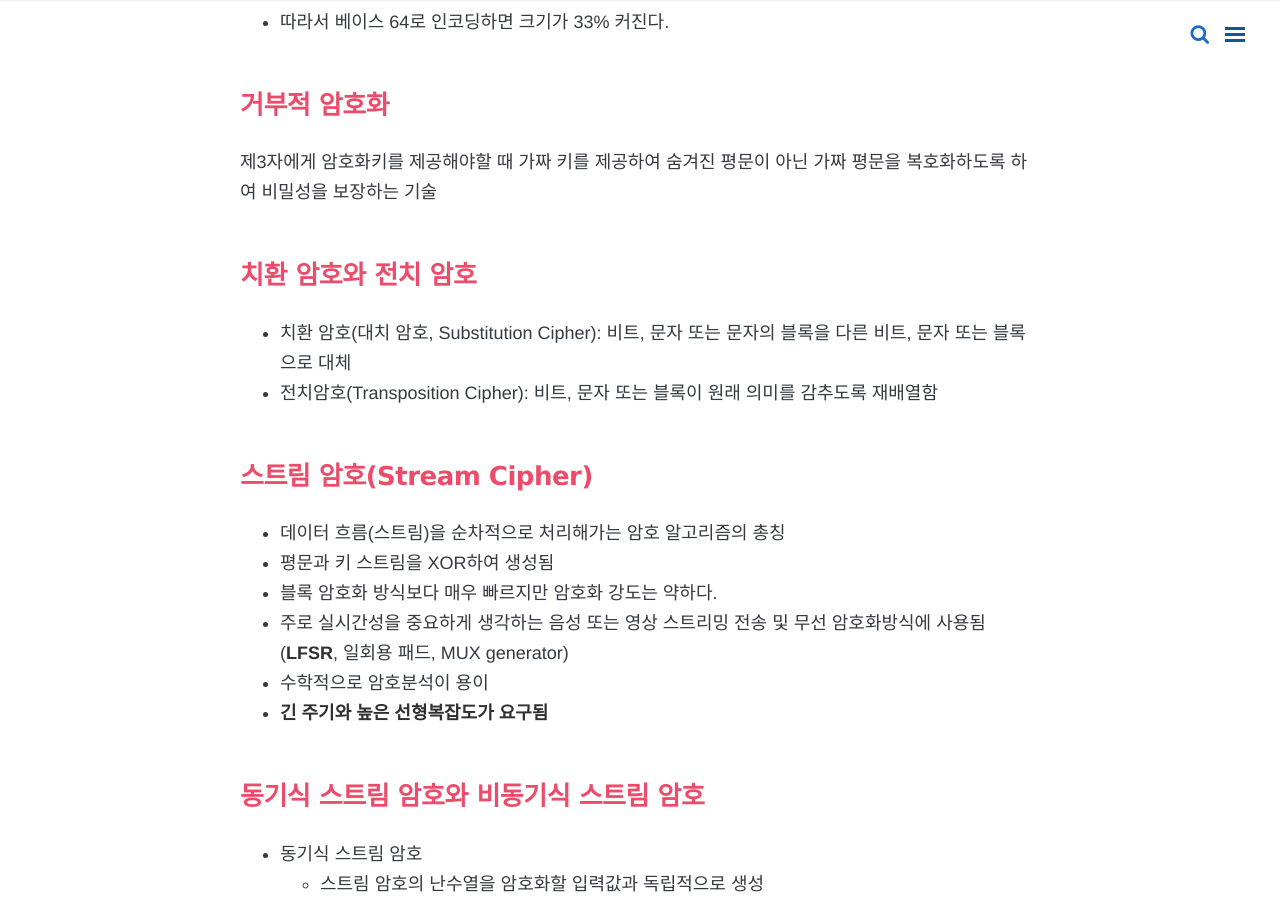
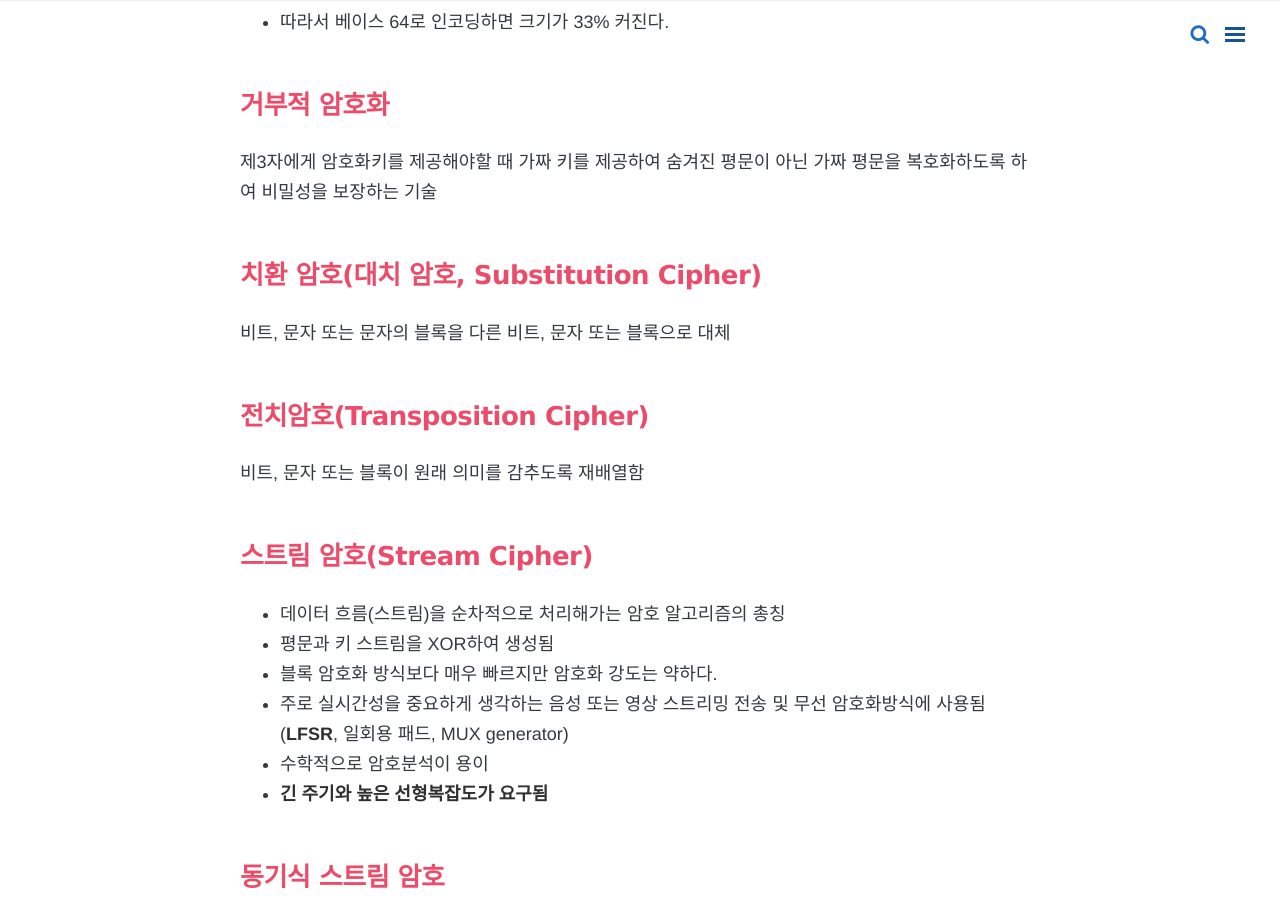
Before and after one commit to yeonsu1936/yeonsu1936.github.io, a Jekyll site: the page built from _posts/algisa/2020-08-10-part2.md, in a window 1280 px wide and 900 px high, scrolled down 771 px. Built offline with Jekyll 4.4.1, drawn with Linux system fonts in a browser that asks for light colours; nearby versions of some CDN libraries; comment, search, counter and statistics services are not loaded; some of the changed text lies outside the part shown.

Commit message:
Update 2020-08-10-part2.md

```diff
--- a/_posts/algisa/2020-08-10-part2.md
+++ b/_posts/algisa/2020-08-10-part2.md
@@ -22,9 +22,11 @@ comments: true
 ## 거부적 암호화
 제3자에게 암호화키를 제공해야할 때 가짜 키를 제공하여 숨겨진 평문이 아닌 가짜 평문을 복호화하도록 하여 비밀성을 보장하는 기술
 
-## 치환 암호와 전치 암호
-- 치환 암호(대치 암호, Substitution Cipher): 비트, 문자 또는 문자의 블록을 다른 비트, 문자 또는 블록으로 대체
-- 전치암호(Transposition Cipher): 비트, 문자 또는 블록이 원래 의미를 감추도록 재배열함
+## 치환 암호(대치 암호, Substitution Cipher)
+비트, 문자 또는 문자의 블록을 다른 비트, 문자 또는 블록으로 대체
+
+## 전치암호(Transposition Cipher)
+비트, 문자 또는 블록이 원래 의미를 감추도록 재배열함
 
 ## 스트림 암호(Stream Cipher)
 - 데이터 흐름(스트림)을 순차적으로 처리해가는 암호 알고리즘의 총칭
@@ -34,20 +36,20 @@ comments: true
 - 수학적으로 암호분석이 용이
 - **긴 주기와 높은 선형복잡도가 요구됨**
 
-## 동기식 스트림 암호와 비동기식 스트림 암호
-- 동기식 스트림 암호
-  - 스트림 암호의 난수열을 암호화할 입력값과 독립적으로 생성
-  - 암호화 및 복호화할 때 문자열에서 특정 위치 비트를 변경할 경우 암호화된 결과에서도 <U>같은 위치의 비트가 변경됨</U>
-  - 전송도중 변조되어도 후속 암호문에 오류의 영향이 끼지지 않음
-  - 오류가 난 시점 이후의 복호화가 실패
-  - 따라서 전송 시에 동기화가 필요함(암호화와 복호화에서 상호 동기화가 필수)
-  - 의도적인 변조를 복호화 단계에서 검출 불가
-- 자기동기식 스트림 암호
-  - 난수열을 생성할 때 암호화 키와 함께 이전에 암호화된 문자열 일부를 사용
-  - <U>암호의 내부 상태는 이전 내부 상태에 의존하지 않는다.</U>
-  - <U>오류가 나더라도 일부분만이 복호화에 실패하고 그 이후에는 다시 정상적인 복호화 값을 얻을 수 있는 자기 동기성을 가짐</U>
-  - 변조된 암호문이 후속 암호문 복호화에 사용되지 않아 **오류 파급이 제한적**
-  - 입력값이 난수열 생성에 영향을 끼치는 경우 = `비동기식 스트림 암호`
+## 동기식 스트림 암호
+- 스트림 암호의 난수열을 암호화할 입력값과 독립적으로 생성
+- 암호화 및 복호화할 때 문자열에서 특정 위치 비트를 변경할 경우 암호화된 결과에서도 <U>같은 위치의 비트가 변경됨</U>
+- 전송도중 변조되어도 후속 암호문에 오류의 영향이 끼지지 않음
+- 오류가 난 시점 이후의 복호화가 실패
+- 따라서 전송 시에 동기화가 필요함(암호화와 복호화에서 상호 동기화가 필수)
+- 의도적인 변조를 복호화 단계에서 검출 불가
+
+## 자기동기식 스트림 암호
+- 난수열을 생성할 때 암호화 키와 함께 이전에 암호화된 문자열 일부를 사용
+- <U>암호의 내부 상태는 이전 내부 상태에 의존하지 않는다.</U>
+- <U>오류가 나더라도 일부분만이 복호화에 실패하고 그 이후에는 다시 정상적인 복호화 값을 얻을 수 있는 자기 동기성을 가짐</U>
+- 변조된 암호문이 후속 암호문 복호화에 사용되지 않아 **오류 파급이 제한적**
+- 입력값이 난수열 생성에 영향을 끼치는 경우 = `비동기식 스트림 암호`
 
 ## 선형귀환시프트 레지스터(LFSR)
 - 시프트 레지스터의 일종으로, 레지스터에 입력되는 값이 이전 상태값들의 선형 함수(XOR)로 계산되는 구조를 가짐
@@ -74,11 +76,11 @@ comments: true
 - 평문을 선택하면 대응하는 암호무을 얻을 수 있는 상황에서의 공격
 - 암호 해독자가 암호기에 접근할 수 있어 평문 P를 선택하면 그 평문 P에 해당하는 암호문 C를 얻어 키 K나 평문 P를 추정하여 암호를 해독하는 방법
 
+## CMVP(Cryptographic Algorithm Validation Program) 검증 제도
+미국의 NIST에서 실시하는 암호모듈 안전성 평가 프로그램
+
 ## KCMVP(Korea Cryptographic Algorithm Validation) 검증 제도
 국가 공공기관 정보통신망에서 소통되는 자료 중에서 비밀로 분류되지 않은 중요 정보의 보호를 위해 사용되는 암호모듈의 안전성과 구현 적합성을 검증하는 제도
-
-## CMVP(Cryptographic Algorithm Validation Program) 검증 제도
-미국의 NIST에서 실시하는 암호모듈 안전성 평가 프로그램
 
 ## DOI(디지털 객체 식별자)
 인터넷 주소가 변경되더라도 사용자가 그 문서의 새로운 주소로 다시 찾아 갈 수 있도록 웹 파일이나 인터넷 문서에 영구적으로 부여된 식별자 IP
@@ -92,9 +94,6 @@ comments: true
 
 ## 워터링 홀(watering hole)
 - 적으로 삼은 특정 집단이 주로 방무하는 웹 사이트를 감염시키고 피해 대상이 그 웹사이트를 방문할 때까지 기다리는 웹 기반 공격
-
-## 워터마킹
-- 멀티미디어 데이터의 저작권 보호뿐 아니라 **인증** 과 **무결성** 을 위해서도 사용됨
 
 ## DRM 구성 요소(1)
 1. Metadata : 콘텐츠 생명주기 범위 내에서 관리되어야 할 각종 데이터의 구조 및 정보
```
Also changed, not shown: other parts of _posts/algisa/2020-08-10-part2.md (+3 -0 lines).
